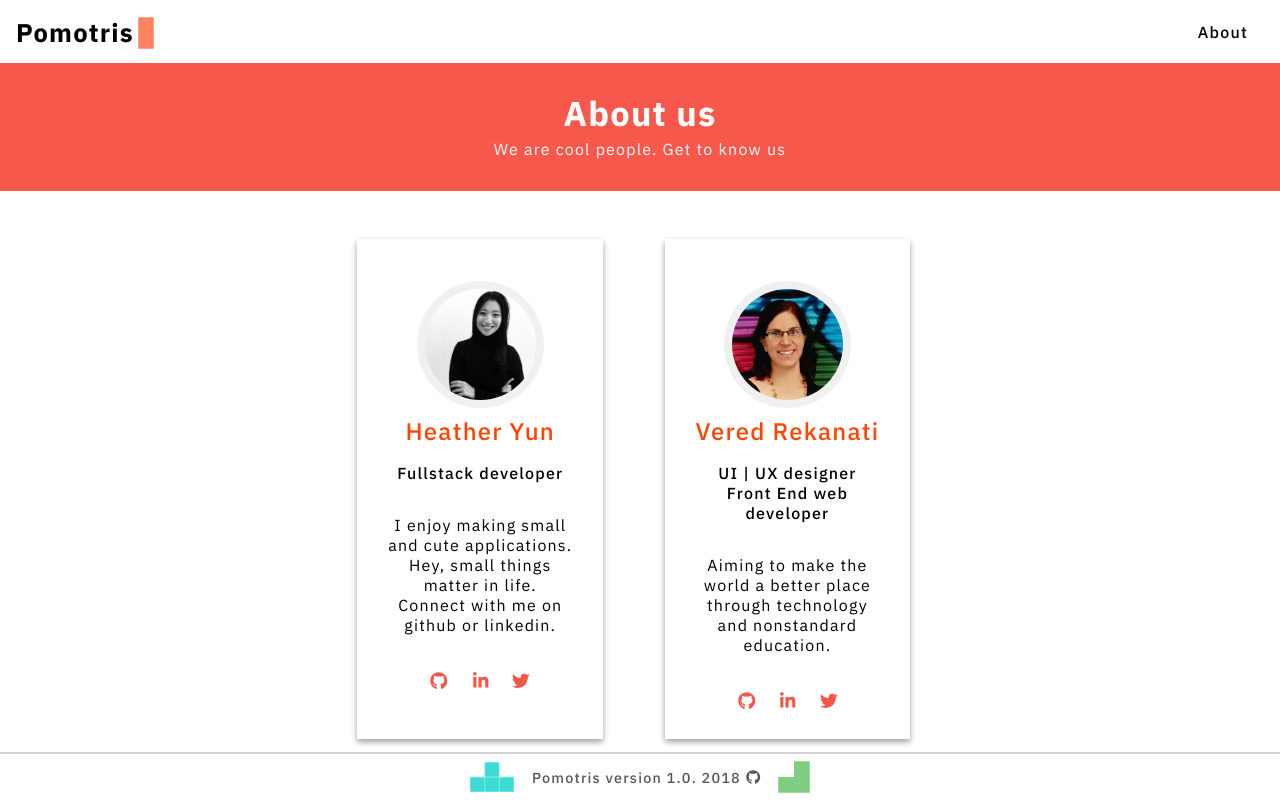
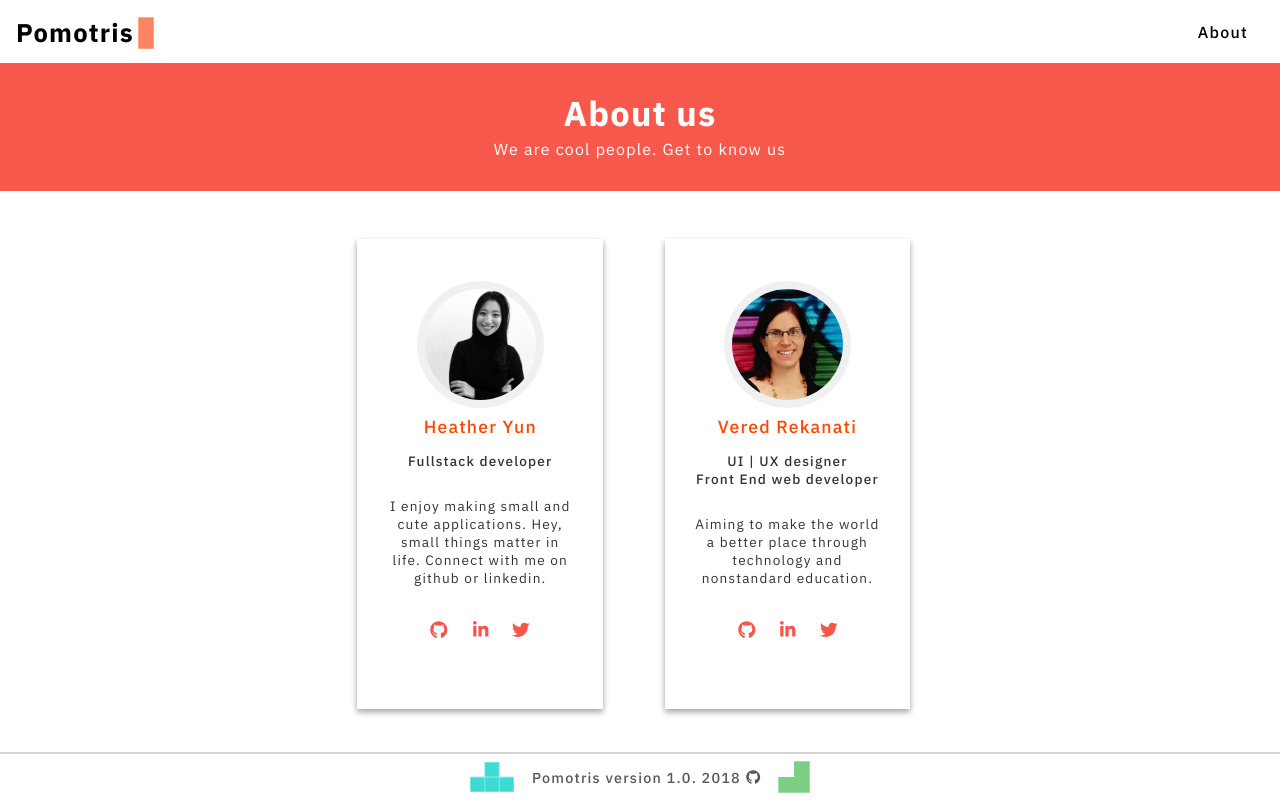
Before and after one commit to Heathercoraje/pomotris-vh, a React app: page /about in a window 1280 px wide. Built offline with nearby package versions, Linux system fonts and the light colour scheme.

Commit message:
fix profile card font and height

```diff
--- a/public/index.css
+++ b/public/index.css
@@ -964,7 +964,7 @@ footer {
 	text-align: center;
 	width: 40%;
 	float: left;
-	height: 500px;
+	height: 470px;
 	padding: 30px;
 	margin-right: 2%;
 	box-shadow: 0px 3px 6px rgba(0, 0, 0, 0.16), 0px 3px 6px rgba(0, 0, 0, 0.23);
@@ -973,15 +973,18 @@ footer {
 	align-items: center;
 }
 .profile-card > h2 {
+	font-size: 2.2vmin;
 	font-weight: 500;
 	margin: 0;
 	padding: 0;
 	color: orangered;
 }
 .profile-card .title {
+	font-size: 1.7vmin;
 	font-weight: 500;
 }
-.profile-container > p {
+.profile-card > p {
+	font-size: 1.7vmin;
 	color: #333333;
 }
 .profile-img {
--- a/src/components/Footer.jsx
+++ b/src/components/Footer.jsx
@@ -8,7 +8,7 @@ const Footer = () => (
 		<p className="footer-text">
 			{' '}
 			Pomotris version 1.0. 2018{' '}
-			<a target="_blank" href="www.github/pomotris-vh">
+			<a target="_blank" href="https://github.com/Heathercoraje/pomotris-vh">
 				<i className="fab fa-github" />
 			</a>
 		</p>
```
Also changed, not shown: 1 other file (tests, documents, lock files or other folders).
